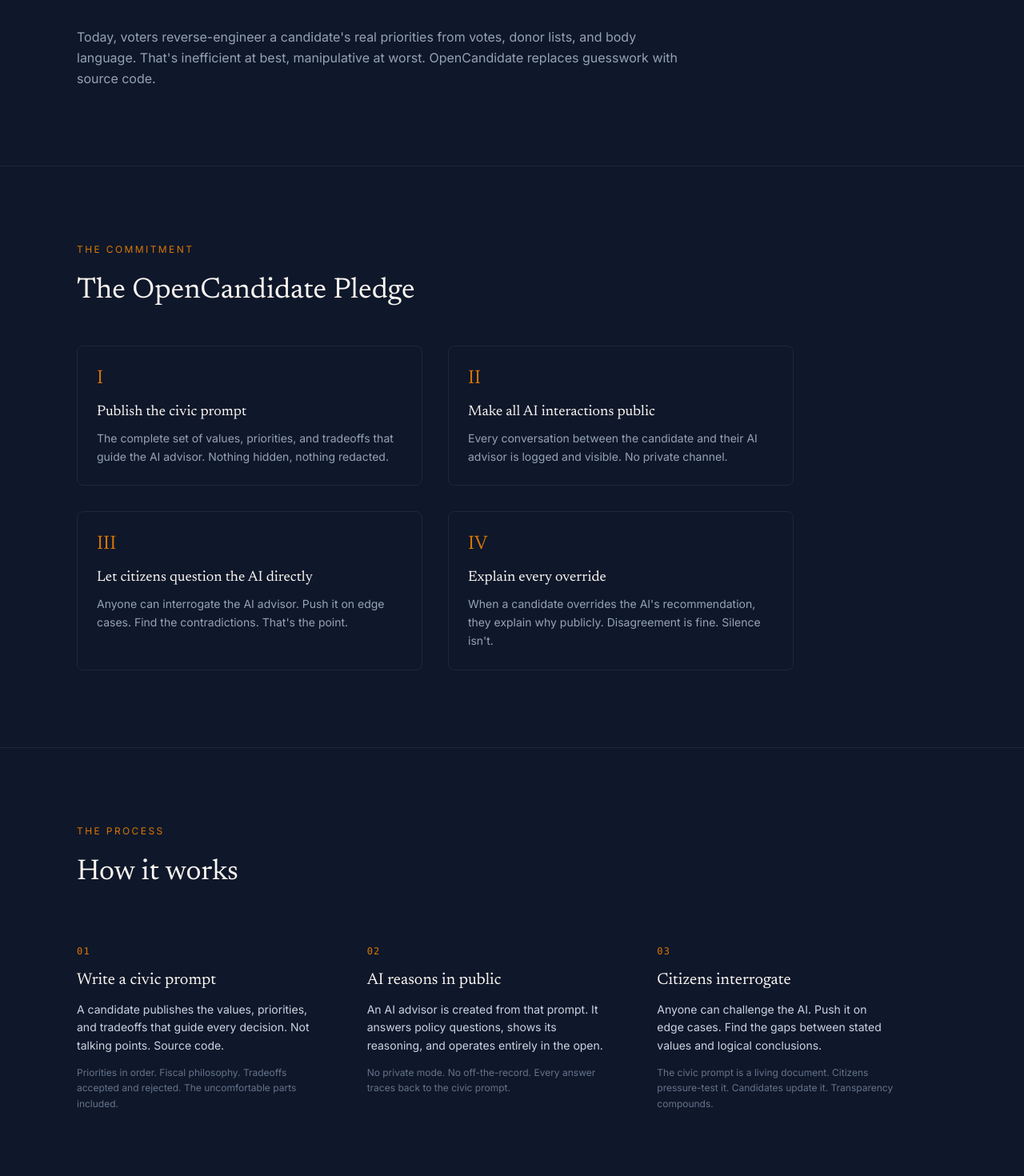
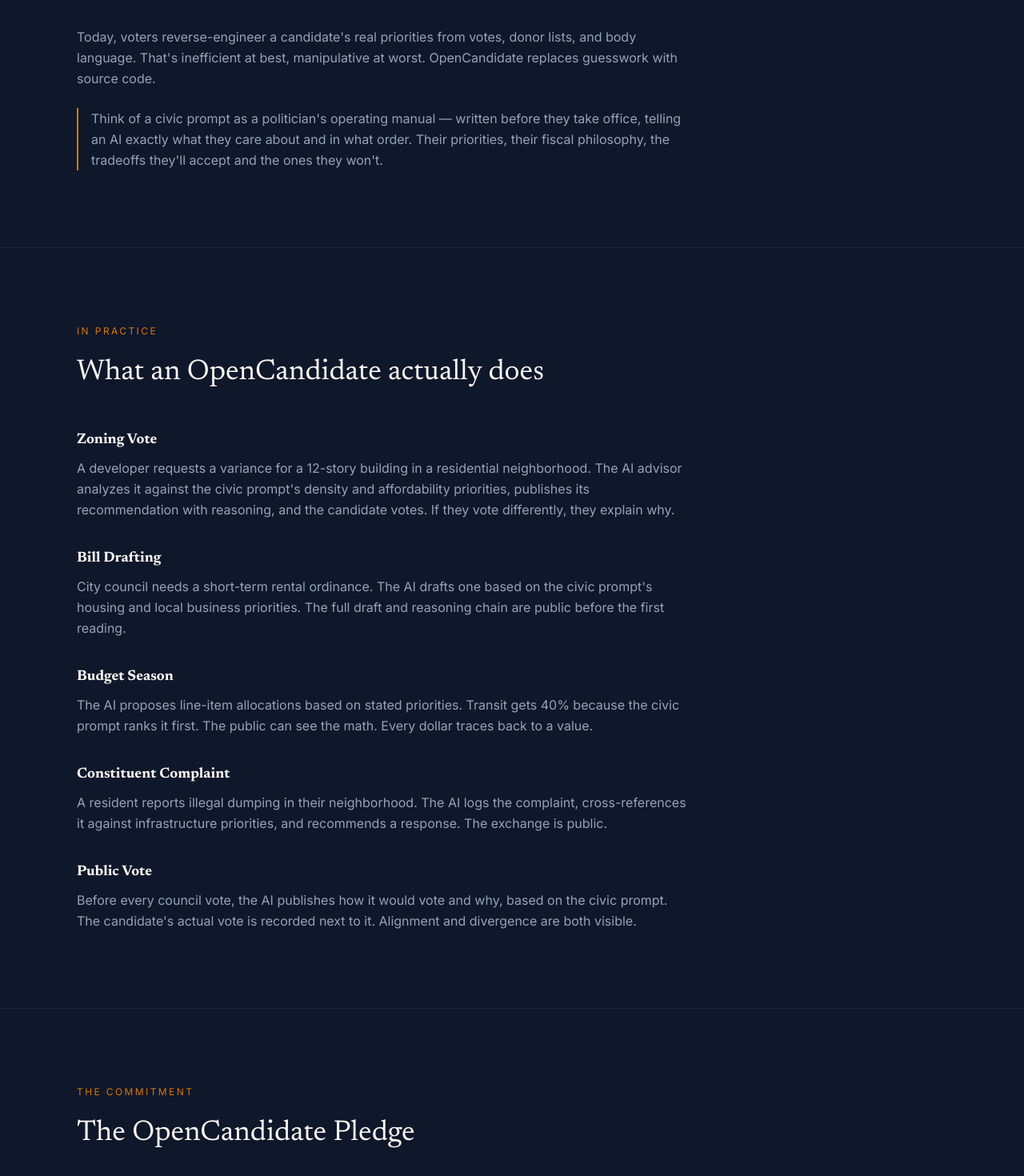
Before and after one commit to rogersterling/opencandidate, a Next.js app: page / in a window 1280 px wide. Shown: the part 1060-2530 px from the top of the page at 80% size. Built offline with nearby package versions, Linux system fonts and the light colour scheme.

Commit message:
Content overhaul: governance scenarios, OG meta, updated pledge and copy

```diff
--- /dev/null
+++ b/app/api/og/route.tsx
@@ -0,0 +1,99 @@
+import { ImageResponse } from "@vercel/og";
+import { NextRequest } from "next/server";
+
+export const runtime = "edge";
+
+export async function GET(request: NextRequest) {
+  const { searchParams } = request.nextUrl;
+  const candidate = searchParams.get("candidate");
+  const tagline = searchParams.get("tagline");
+
+  const title = candidate || "OpenCandidate";
+  const subtitle = candidate && tagline
+    ? tagline
+    : "Every politician has a hidden prompt. Make it readable.";
+
+  return new ImageResponse(
+    (
+      <div
+        style={{
+          width: "100%",
+          height: "100%",
+          display: "flex",
+          flexDirection: "column",
+          justifyContent: "center",
+          alignItems: "flex-start",
+          backgroundColor: "#0f172a",
+          padding: "80px",
+        }}
+      >
+        {/* Logo mark */}
+        <div
+          style={{
+            display: "flex",
+            marginBottom: "40px",
+          }}
+        >
+          <svg
+            width="64"
+            height="64"
+            viewBox="0 0 100 100"
+          >
+            <circle
+              cx="50"
+              cy="50"
+              r="40"
+              fill="none"
+              stroke="#d97706"
+              strokeWidth="8"
+              strokeDasharray="220 32"
+              strokeLinecap="round"
+            />
+          </svg>
+        </div>
+
+        <div
+          style={{
+            fontSize: candidate ? 48 : 64,
+            fontWeight: 700,
+            color: "#d97706",
+            lineHeight: 1.1,
+            marginBottom: "24px",
+            fontFamily: "serif",
+          }}
+        >
+          {title}
+        </div>
+
+        <div
+          style={{
+            fontSize: candidate ? 28 : 32,
+            color: "#faf7f2",
+            lineHeight: 1.4,
+            maxWidth: "900px",
+          }}
+        >
+          {subtitle}
+        </div>
+
+        {!candidate && (
+          <div
+            style={{
+              fontSize: 18,
+              color: "#64748b",
+              marginTop: "40px",
+              letterSpacing: "0.15em",
+              textTransform: "uppercase" as const,
+            }}
+          >
+            opencandidate.org
+          </div>
+        )}
+      </div>
+    ),
+    {
+      width: 1200,
+      height: 630,
+    }
+  );
+}
--- a/app/layout.tsx
+++ b/app/layout.tsx
@@ -15,12 +15,39 @@
 });
 
 export const metadata: Metadata = {
-  title: "OpenCandidate",
+  title: "OpenCandidate — Every politician has a hidden prompt. Make it readable.",
   description:
-    "Every politician has a hidden prompt. OpenCandidate makes it readable.",
+    "An open platform where political candidates publish their values as code, use AI to draft policy, and show their reasoning on every decision.",
   icons: {
     icon: "/favicon.svg",
     apple: "/favicon.svg",
+  },
+  metadataBase: new URL("https://opencandidate.org"),
+  openGraph: {
+    title: "OpenCandidate — Every politician has a hidden prompt. Make it readable.",
+    description:
+      "An open platform where political candidates publish their values as code, use AI to draft policy, and show their reasoning on every decision.",
+    url: "https://opencandidate.org",
+    siteName: "OpenCandidate",
+    type: "website",
+    images: [
+      {
+        url: "/api/og",
+        width: 1200,
+        height: 630,
+        alt: "OpenCandidate",
+      },
+    ],
+  },
+  twitter: {
+    card: "summary_large_image",
+    title: "OpenCandidate — Every politician has a hidden prompt. Make it readable.",
+    description:
+      "An open platform where political candidates publish their values as code, use AI to draft policy, and show their reasoning on every decision.",
+    images: ["/api/og"],
+  },
+  other: {
+    "theme-color": "#0f172a",
   },
 };
 
--- a/app/page.tsx
+++ b/app/page.tsx
@@ -17,9 +17,64 @@
           <p className="font-serif text-2xl md:text-3xl text-[#faf7f2] leading-snug mb-8">
             Every politician has a hidden prompt — donors, ideology, ambition, personal grudges. An OpenCandidate makes theirs readable.
           </p>
-          <p className="text-[#94a3b8] leading-relaxed">
+          <p className="text-[#94a3b8] leading-relaxed mb-6">
             Today, voters reverse-engineer a candidate&apos;s real priorities from votes, donor lists, and body language. That&apos;s inefficient at best, manipulative at worst. OpenCandidate replaces guesswork with source code.
           </p>
+          <p className="text-[#94a3b8] leading-relaxed border-l-2 border-[#d97706] pl-4">
+            Think of a civic prompt as a politician&apos;s operating manual — written before they take office, telling an AI exactly what they care about and in what order. Their priorities, their fiscal philosophy, the tradeoffs they&apos;ll accept and the ones they won&apos;t.
+          </p>
+        </div>
+      </section>
+
+      {/* In Practice */}
+      <section className="px-6 md:px-12 lg:px-24 py-24 border-t border-[#1e293b]">
+        <p className="text-[#d97706] text-xs uppercase tracking-[0.2em] mb-6">
+          In Practice
+        </p>
+        <h2 className="font-serif text-3xl md:text-4xl text-[#faf7f2] mb-12 max-w-2xl">
+          What an OpenCandidate actually does
+        </h2>
+        <div className="max-w-3xl space-y-8">
+          <div>
+            <p className="text-[#faf7f2] text-lg mb-2">
+              <span className="font-serif font-bold">Zoning Vote</span>
+            </p>
+            <p className="text-[#94a3b8] leading-relaxed">
+              A developer requests a variance for a 12-story building in a residential neighborhood. The AI advisor analyzes it against the civic prompt&apos;s density and affordability priorities, publishes its recommendation with reasoning, and the candidate votes. If they vote differently, they explain why.
+            </p>
+          </div>
+          <div>
+            <p className="text-[#faf7f2] text-lg mb-2">
+              <span className="font-serif font-bold">Bill Drafting</span>
+            </p>
+            <p className="text-[#94a3b8] leading-relaxed">
+              City council needs a short-term rental ordinance. The AI drafts one based on the civic prompt&apos;s housing and local business priorities. The full draft and reasoning chain are public before the first reading.
+            </p>
+          </div>
+          <div>
+            <p className="text-[#faf7f2] text-lg mb-2">
+              <span className="font-serif font-bold">Budget Season</span>
+            </p>
+            <p className="text-[#94a3b8] leading-relaxed">
+              The AI proposes line-item allocations based on stated priorities. Transit gets 40% because the civic prompt ranks it first. The public can see the math. Every dollar traces back to a value.
+            </p>
+          </div>
+          <div>
+            <p className="text-[#faf7f2] text-lg mb-2">
+              <span className="font-serif font-bold">Constituent Complaint</span>
+            </p>
+            <p className="text-[#94a3b8] leading-relaxed">
+              A resident reports illegal dumping in their neighborhood. The AI logs the complaint, cross-references it against infrastructure priorities, and recommends a response. The exchange is public.
+            </p>
+          </div>
+          <div>
+            <p className="text-[#faf7f2] text-lg mb-2">
+              <span className="font-serif font-bold">Public Vote</span>
+            </p>
+            <p className="text-[#94a3b8] leading-relaxed">
+              Before every council vote, the AI publishes how it would vote and why, based on the civic prompt. The candidate&apos;s actual vote is recorded next to it. Alignment and divergence are both visible.
+            </p>
+          </div>
         </div>
       </section>
 
@@ -52,6 +107,11 @@
               num: "IV",
               title: "Explain every override",
               desc: "When a candidate overrides the AI's recommendation, they explain why publicly. Disagreement is fine. Silence isn't.",
+            },
+            {
+              num: "V",
+              title: "Use AI for real governance",
+              desc: "Run policy analysis, bill drafts, budget proposals, and vote recommendations through the AI advisor. Not as a novelty. As the actual decision-support process.",
             },
           ].map((item) => (
             <div
@@ -130,13 +190,13 @@
         </p>
         <div className="max-w-3xl space-y-8">
           <p className="text-[#cbd5e1] text-lg leading-relaxed">
-            Voters make decisions with incomplete information. Candidates speak in generalities, dodge direct questions, and reveal their real priorities only through years of voting records. By then, the election is over.
+            A city councilmember campaigns on affordability, then votes to approve a luxury development with tax incentives. Voters find out months later from a local reporter. By then, the next election is two years away.
           </p>
           <p className="text-[#cbd5e1] text-lg leading-relaxed">
-            A civic prompt changes the incentive structure. When your values are public and an AI reasons from them consistently, contradictions surface fast. You can&apos;t promise fiscal discipline to one audience and new spending to another when the same AI is answering both.
+            A mayor promises fiscal discipline during the campaign. In office, they approve a $200 million stadium bond. The reasoning? &ldquo;Economic development.&rdquo; No analysis published. No tradeoffs shown.
           </p>
           <p className="text-[#cbd5e1] text-lg leading-relaxed">
-            This isn&apos;t about replacing human judgment with AI. It&apos;s about making human judgment legible. The candidate still decides. The AI just makes the reasoning visible.
+            An OpenCandidate can&apos;t do this. Their AI advisor would flag the contradiction the moment the vote hits the agenda. The public would see it before the vote, not after.
           </p>
         </div>
       </section>
@@ -171,7 +231,7 @@
       </section>
 
       <footer className="px-6 md:px-12 lg:px-24 py-12 border-t border-[#1e293b] text-[#475569] text-xs">
-        OpenCandidate is an experiment. Not a product. Not a party.
+        OpenCandidate is an open platform for candidates who believe governance should be transparent. Not a product. Not a party. A standard.
       </footer>
     </main>
   );
--- a/components/Hero.tsx
+++ b/components/Hero.tsx
@@ -10,9 +10,8 @@
         <span className="text-[#d97706]">Make it readable.</span>
       </h1>
       <p className="text-[#94a3b8] text-lg md:text-xl max-w-2xl leading-relaxed mb-12">
-        OpenCandidate puts AI at the center of civic governance. Candidates
-        publish a civic prompt. An AI advisor reasons from it in public. You
-        interrogate both.
+        Real candidates. Real races. A public AI advisor that drafts policy,
+        analyzes bills, and shows its reasoning on every decision.
       </p>
       <p className="text-[#64748b] text-sm uppercase tracking-[0.2em]">
         Transparency, not objectivity
--- a/package.json
+++ b/package.json
@@ -12,6 +12,7 @@
     "@ai-sdk/openai": "^3.0.47",
     "@ai-sdk/react": "^3.0.136",
     "@upstash/redis": "^1.37.0",
+    "@vercel/og": "^0.11.1",
     "ai": "^6.0.134",
     "next": "16.2.1",
     "react": "19.2.4",
```
Also changed, not shown: app/candidate/[slug]/page.tsx (+30 -1 lines), 1 other file (tests, documents, lock files or other folders).
